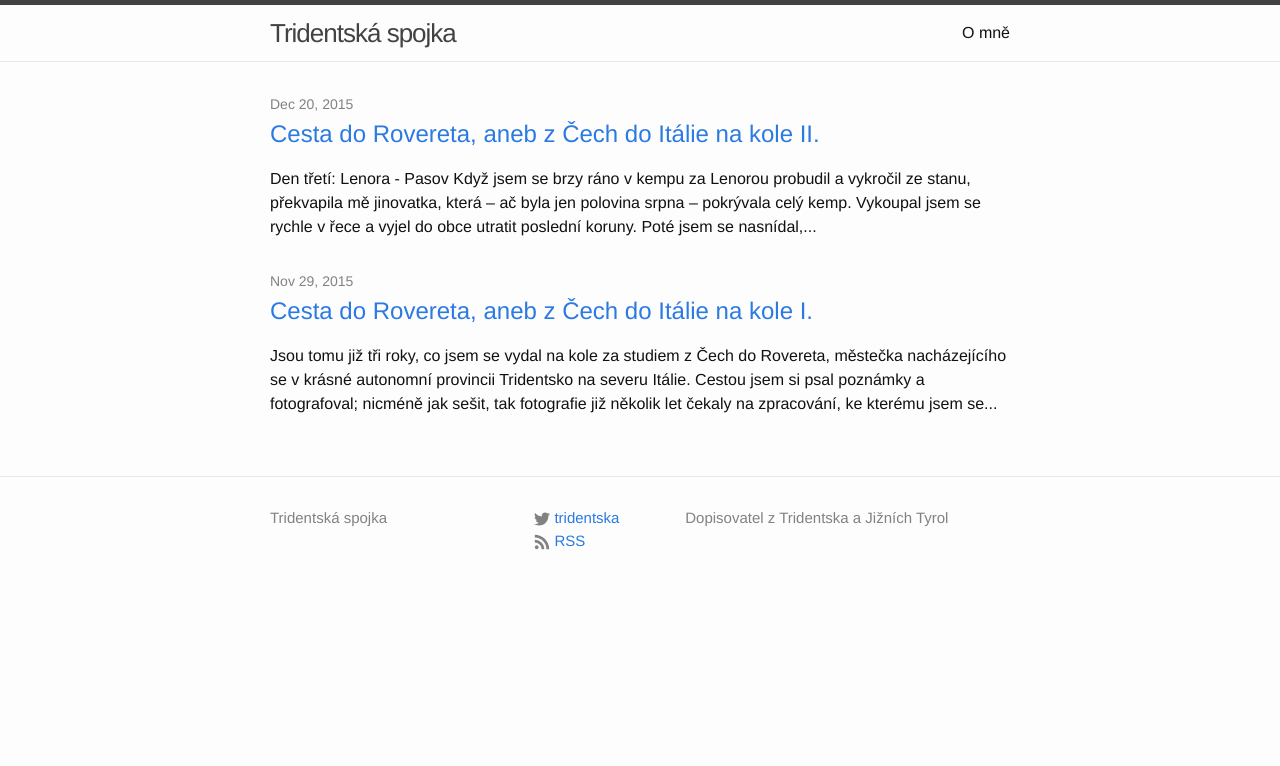
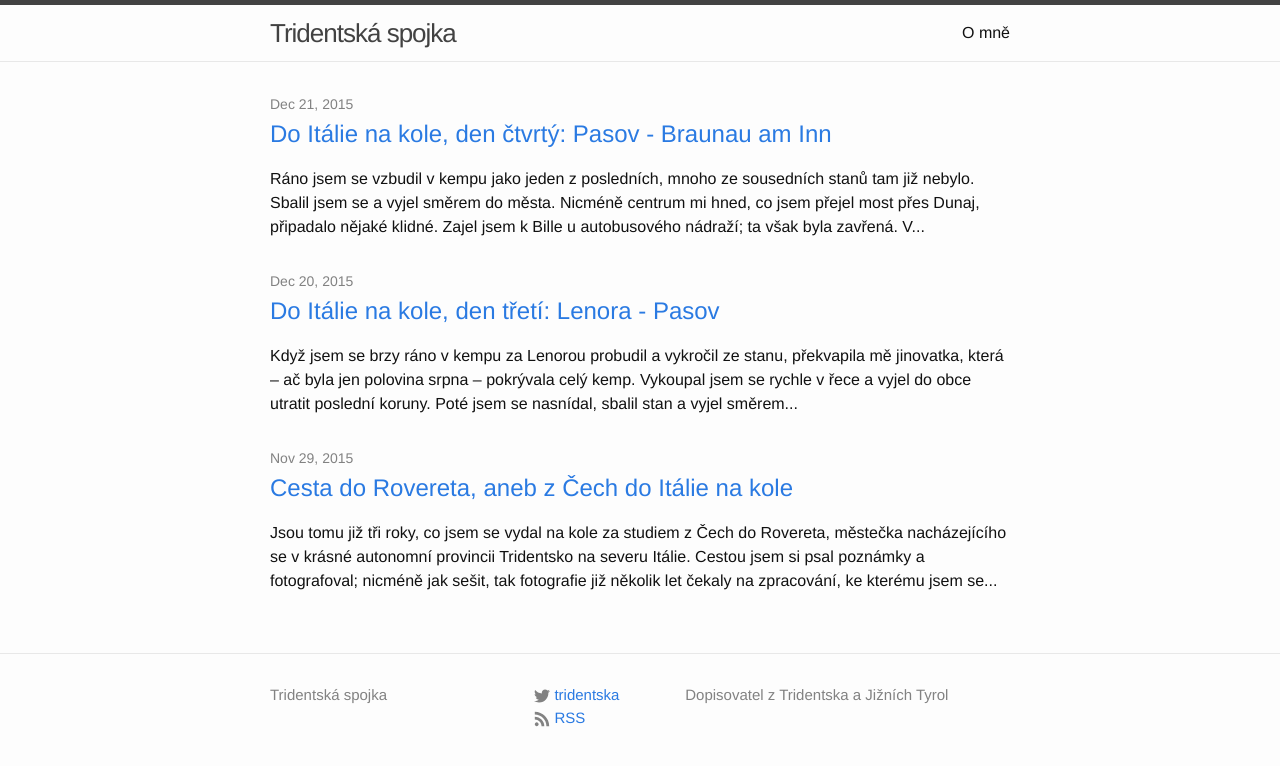
Before and after one commit to adliska/tridentskaspojka, a Jekyll site: the page built from index.html, in a window 1280 px wide. Shown: the top 766 px of the page. Built offline with Jekyll 4.4.1, drawn with Linux system fonts in a browser that asks for light colours.

Commit message:
cesta do italie, den ctvrty

```diff
--- a/_posts/2015-11-29-cesta-z-cech-do-italie-na-kole-I.markdown
+++ b/_posts/2015-11-29-cesta-z-cech-do-italie-na-kole.markdown
@@ -1,6 +1,6 @@
 ---
 layout: post
-title:  "Cesta do Rovereta, aneb z Čech do Itálie na kole I."
+title:  "Cesta do Rovereta, aneb z Čech do Itálie na kole"
 date:   2015-11-29
 ---
 
--- a/_posts/2015-12-20-cesta-z-cech-do-italie-na-kole-II.markdown
+++ b/_posts/2015-12-20-do-italie-na-kole-den-treti-lenora-pasov.markdown
@@ -1,10 +1,7 @@
 ---
 layout: post
-title:  "Cesta do Rovereta, aneb z Čech do Itálie na kole II."
+title:  "Do Itálie na kole, den třetí: Lenora - Pasov"
 date:   2015-12-20
----
-
-Den třetí: Lenora - Pasov
 ---
 
 Když jsem se brzy ráno v kempu za Lenorou probudil a vykročil ze stanu, překvapila
@@ -66,7 +64,6 @@ pozorovat, jak se křídově modrobílé vody Innu mísí s mnohem tmavšími vo
 [![Střed Pasova s cibulovitými báněmi dómu sv. Štěpána](/images/pasov_centrum_thumbnail.JPG)](/images/pasov_centrum.JPG)
 Střed Pasova s cibulovitými báněmi dómu sv. Štěpána.
 
-
- {:.center-image}
+{:.center-image}
 [![Portál Gymnasia Leopoldinum](/images/pasov_leopoldinum_portal_thumbnail.JPG)](/images/pasov_leopoldinum_portal.JPG)
 Portál [Gymnasia Leopoldinum](https://de.wikipedia.org/wiki/Gymnasium_Leopoldinum_(Passau))
--- /dev/null
+++ b/_posts/2015-12-21-do-italie-na-kole-den-ctvrtry-pasov-braunau-am-inn.markdown
@@ -0,0 +1,42 @@
+---
+layout: post
+title:  "Do Itálie na kole, den čtvrtý: Pasov - Braunau am Inn"
+date:   2015-12-21
+---
+
+Ráno jsem se vzbudil v kempu jako jeden z posledních, mnoho ze sousedních stanů tam
+již nebylo. Sbalil jsem se a vyjel směrem do města. Nicméně centrum mi hned, co
+jsem přejel most přes Dunaj, připadalo
+nějaké klidné. Zajel jsem k Bille u autobusového nádraží; ta však byla zavřená.
+V tom mě to trklo: bylo 15. srpna, svátek Nanebevzetí Panny Marie, a to jak v
+Německu, tak v Rakousku (jež bylo vzdáleno, co by kamenem dohodil) je samozřejmě
+většina obchodů zavřená. Vrátil jsem se do centra a naštěstí jsem našel
+otevřenou pekárnu.
+
+{:.center-image}
+[![Pasovský pekař](/images/pasov_pekarna_pes_thumbnail.JPG)](/images/pasov_pekarna_pes.JPG)
+Pasovský pekař.
+
+Z Pasova jsem se vydal proti toku Innu. Tím pro mne začal několikasetkilometrový
+úsek, při němž mi průvodcem byla řeka Inn:
+[Inn-Radweg](https://de.wikipedia.org/wiki/Inn-Radweg). Mým dnešním cílem bylo
+město [Braunau am Inn](https://cs.wikipedia.org/wiki/Braunau_am_Inn) a zápisky
+z cesty jsou jen kusé: cestou jsem potkal
+slovensko-rakouský pár, který mi doporučil cyklostezku kolem Dunaje z Pasova do
+Vídně; v Obernbergu jsem si dal špatný boloňský špagety bez Himbeer-Sody, na
+kterou jsem se těšil a která jim došla.
+
+{:.center-image}
+[![Klášterní kostel Vornbach](/images/vornbach_klasterni_kostel_thumbnail.JPG)](/images/vornbach_klasterni_kostel.JPG)
+Klášterní kostel [Vornbach](https://de.wikipedia.org/wiki/Kloster_Vornbach).
+
+Když jsem v podvečer dojel do Braunau,
+bylo vše již zavřené (jako nejspíše celý den), a tak jsem si alespoň na dveřích
+infocentra přečetl adresu kempu. Jelikož byl mírně ve stylu
+[Antona z Tyrol](https://www.youtube.com/watch?v=FICVMyyh8Nw), strávil jsem večer
+raději ve městě.
+
+{:.center-image}
+[![](/images/braunau_am_inn_kostelni_vez_thumbnail.JPG)](/images/braunau_am_inn_kostelni_vez.JPG)
+[Kostelní věž](https://de.wikipedia.org/wiki/Stadtpfarrkirche_St._Stephan_(Braunau))
+v Braunau am Inn při západu Slunce, jedna z nejvyšších v Rakousku.
```
Also changed, not shown: other parts of _posts/2015-12-20-do-italie-na-kole-den-treti-lenora-pasov.markdown (+2 -1 lines), images/pasov_pekarna_pes_thumbnail.JPG (added), images/vornbach_klasterni_kostel_thumbnail.JPG (added), 4 other files.
